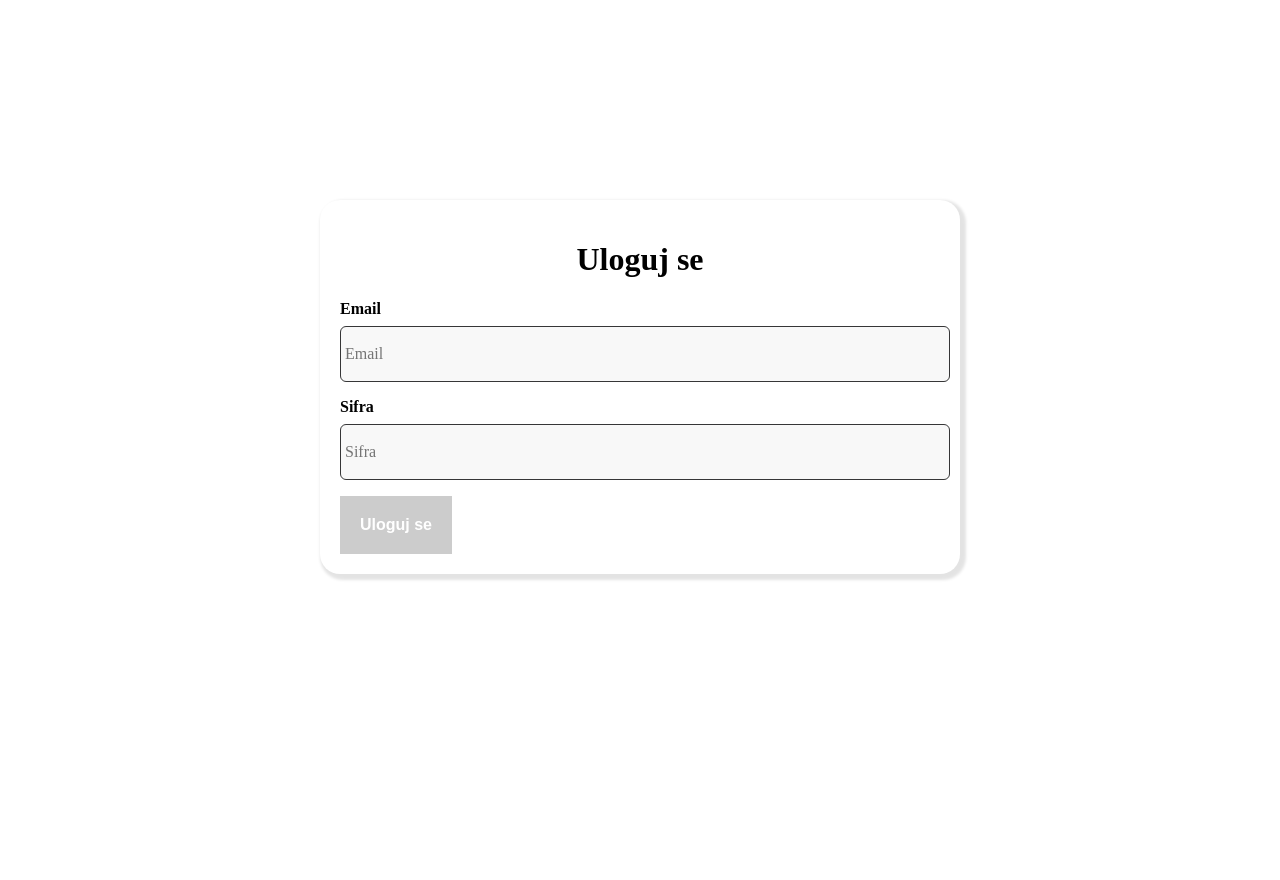
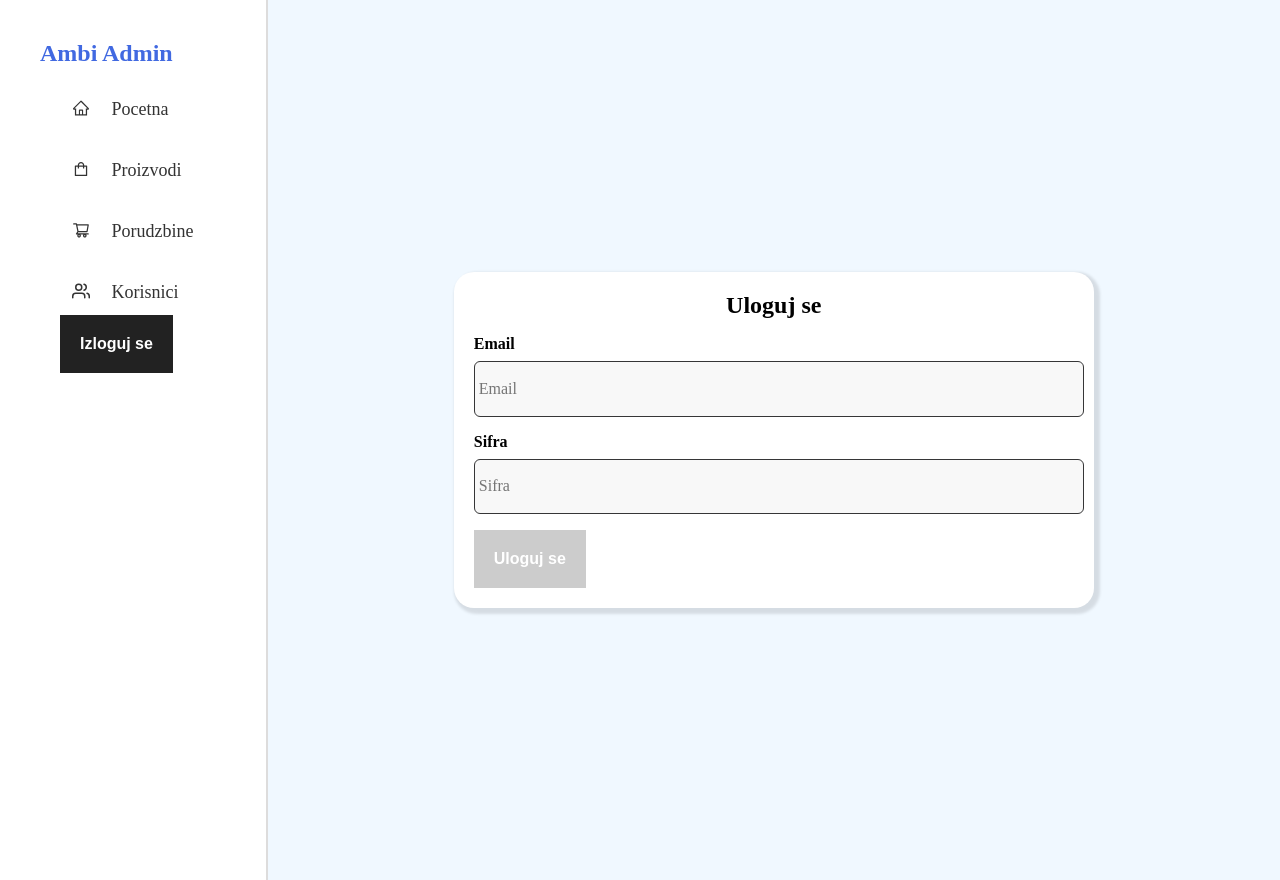
Before and after one commit to Dzenoo/Ecommerce-Admin-Dashboard, a React (Create React App) app: page /auth in a window 1280 px wide. Before the commit the page ends 800 px from the top, so only its background shows below. Built offline with nearby package versions, Linux system fonts and the light colour scheme.

Commit message:
Editing files

```diff
--- a/package.json
+++ b/package.json
@@ -8,6 +8,7 @@
     "@testing-library/user-event": "^13.5.0",
     "react": "^18.2.0",
     "react-dom": "^18.2.0",
+    "react-icons": "^4.7.1",
     "react-router-dom": "^6.8.0",
     "react-scripts": "5.0.1",
     "web-vitals": "^2.1.4"
--- /dev/null
+++ b/src/App.css
@@ -0,0 +1,14 @@
+* {
+  margin: 0;
+  padding: 0;
+}
+.main_section {
+  display: flex;
+  align-items: center;
+  justify-content: space-between;
+  background-color: aliceblue;
+}
+
+main {
+  flex: 2;
+}
--- a/src/App.js
+++ b/src/App.js
@@ -1,5 +1,5 @@
 import React from "react";
-import { Route, Routes } from "react-router-dom";
+import { Navigate, Route, Routes } from "react-router-dom";
 import { useAuth } from "./shared/hooks/auth-hook";
 import { AuthContext } from "./shared/context/AuthContext";
 
@@ -7,24 +7,30 @@ import Auth from "./auth/Auth";
 import Products from "./products/pages/Products";
 import Orders from "./orders/pages/Orders";
 import Users from "./users/pages/Users";
+import Dashboard from "./Dashboard/Dashboard";
+import Navigation from "./shared/navbar/Navigation";
+
+import "./App.css";
 
 function App() {
   const { token, userId, login, logout } = useAuth();
 
   let routes;
-
   if (token) {
     routes = (
       <>
+        <Route path="/" element={<Dashboard />} />
         <Route path="/orders" element={<Orders />} />
         <Route path="/products" element={<Products />} />
         <Route path="/users" element={<Users />} />
+        <Route path="*" element={<Navigate to="/" />} />
       </>
     );
   } else {
     routes = (
       <>
         <Route path="/auth" element={<Auth />} />
+        <Route path="*" element={<Navigate to="/auth" />} />
       </>
     );
   }
@@ -39,9 +45,12 @@ function App() {
         logout: logout,
       }}
     >
-      <main>
-        <Routes>{routes}</Routes>
-      </main>
+      <section className="main_section">
+        <Navigation />
+        <main>
+          <Routes>{routes}</Routes>
+        </main>
+      </section>
     </AuthContext.Provider>
   );
 }
--- /dev/null
+++ b/src/Dashboard/Dashboard.js
@@ -0,0 +1,7 @@
+import React from "react";
+
+const Dashboard = () => {
+  return <div>Dashboard</div>;
+};
+
+export default Dashboard;
--- a/src/orders/pages/Orders.js
+++ b/src/orders/pages/Orders.js
@@ -0,0 +1,7 @@
+import React from "react";
+
+const Orders = () => {
+  return <div>Orders</div>;
+};
+
+export default Orders;
--- a/src/products/pages/Products.js
+++ b/src/products/pages/Products.js
@@ -0,0 +1,7 @@
+import React from "react";
+
+const Products = () => {
+  return <div>Products</div>;
+};
+
+export default Products;
--- /dev/null
+++ b/src/shared/navbar/Navigation.css
@@ -0,0 +1,40 @@
+.sidebar__navigation {
+  background-color: #fff;
+  padding: 40px;
+  border-right: 2px solid rgb(221, 220, 220);
+  height: 100vh;
+}
+
+.sidebar__navigation .logo__section h1 {
+  color: royalblue;
+}
+
+.sidebar__navigation .navlinks__section {
+  padding: 20px;
+  overflow: hidden;
+}
+
+.sidebar__navigation .navlinks__section ul {
+  list-style: none;
+  display: flex;
+  flex-direction: column;
+  gap: 1em;
+}
+
+.sidebar__navigation .navlinks__section ul li a {
+  text-decoration: none;
+  color: #333;
+  padding: 12px;
+  font-size: 18px;
+  display: flex;
+  gap: 1.2em;
+}
+
+.sidebar__navigation .navlinks__section ul li a:hover,
+.sidebar__navigation .navlinks__section ul li a:active,
+.sidebar__navigation .navlinks__section ul li a.active {
+  background-color: royalblue;
+  color: #fff;
+  transition: 0.3s;
+  border-radius: 30px;
+}
--- /dev/null
+++ b/src/shared/navbar/Navigation.js
@@ -0,0 +1,52 @@
+import React from "react";
+import { Link, NavLink } from "react-router-dom";
+import Button from "../../shared/Form/Button";
+
+import { FiUsers } from "react-icons/fi";
+import { AiOutlineHome } from "react-icons/ai";
+import { AiOutlineShoppingCart } from "react-icons/ai";
+import { AiOutlineShopping } from "react-icons/ai";
+// Import css
+import "./Navigation.css";
+
+const Navigation = () => {
+  return (
+    <div className="sidebar__navigation">
+      <div className="logo__section">
+        <h1>Ambi Admin</h1>
+      </div>
+
+      <div className="navlinks__section">
+        <ul>
+          <li>
+            <NavLink to="/">
+              <AiOutlineHome />
+              Pocetna
+            </NavLink>
+          </li>
+          <li>
+            <NavLink to="/products">
+              <AiOutlineShopping />
+              Proizvodi
+            </NavLink>
+          </li>
+          <li>
+            <NavLink to="/orders">
+              <AiOutlineShoppingCart />
+              Porudzbine
+            </NavLink>
+          </li>
+          <li>
+            <NavLink to="/users">
+              <FiUsers />
+              Korisnici
+            </NavLink>
+          </li>
+        </ul>
+        <Button className="btn_Logout">Izloguj se</Button>
+      </div>
+    </div>
+  );
+};
+
+export default Navigation;
--- a/src/users/pages/Users.js
+++ b/src/users/pages/Users.js
@@ -0,0 +1,7 @@
+import React from "react";
+
+const Users = () => {
+  return <div>Users</div>;
+};
+
+export default Users;
```
Also changed, not shown: aa.js (added), src/Dashboard/Dashboard.css (added), 1 other file (tests, documents, lock files or other folders).
